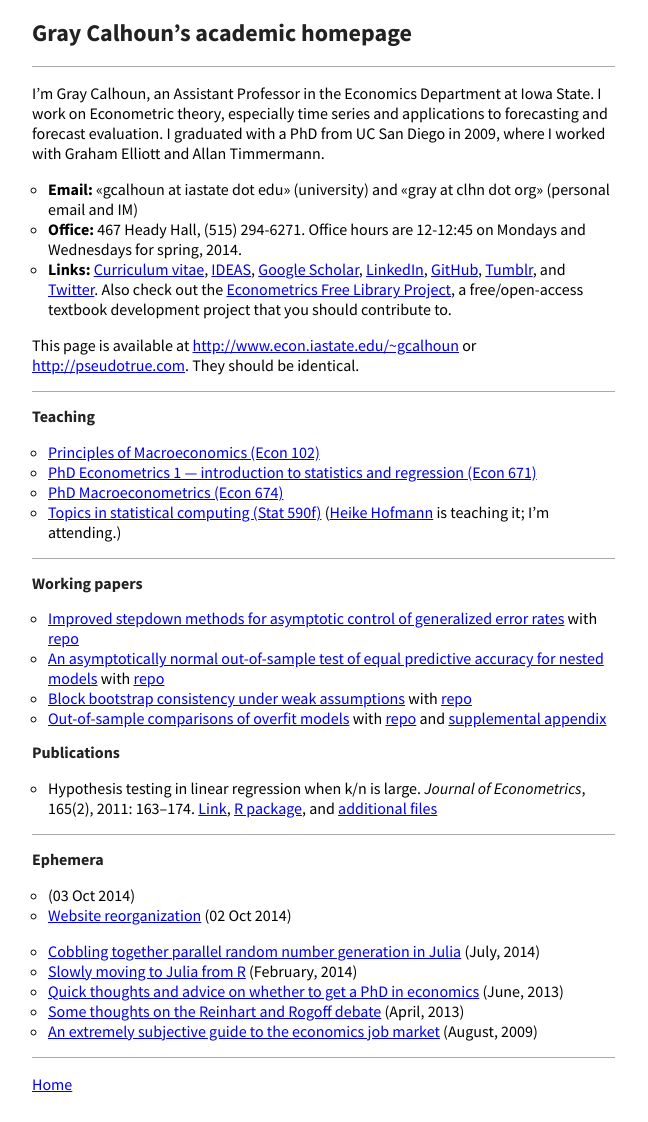
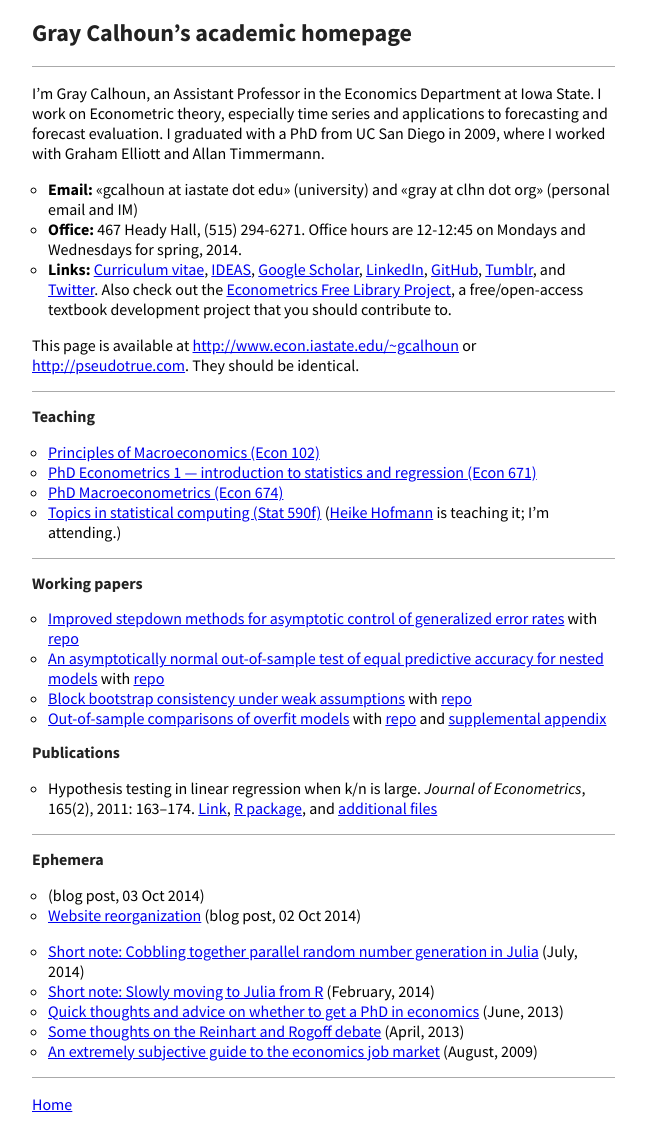
Before and after one commit to mmkuang/grayclhn.github.io, a Jekyll site: the page built from index.md, in a window 1280 px wide. Shown: the whole page, without its empty margins (0-648 px from the left). Built offline with Jekyll 4.4.1, drawn with Linux system fonts in a browser that asks for light colours; Markdown is read by kramdown in place of the engine named in the settings.

Commit message:
Tweak titles for ephemera

```diff
--- a/index.md
+++ b/index.md
@@ -73,12 +73,12 @@ This page is available at <http://www.econ.iastate.edu/~gcalhoun> or
 
 <ul>
 {% for doc in site.categories.blog %}
-<li><a href="{{ doc.url }}">{{ doc.title }}</a> ({{ doc.date | date_to_string }})</li>
+<li><a href="{{ doc.url }}">{{ doc.title }}</a> (blog post, {{ doc.date | date_to_string }})</li>
 {% endfor %}
 </ul>
 
-* [Cobbling together parallel random number generation in Julia](ephemera/parallel-rng-in-julia) (July, 2014)
-* [Slowly moving to Julia from R](ephemera/julia-intro) (February, 2014)
+* [Short note: Cobbling together parallel random number generation in Julia](ephemera/parallel-rng-in-julia) (July, 2014)
+* [Short note: Slowly moving to Julia from R](ephemera/julia-intro) (February, 2014)
 * [Quick thoughts and advice on whether to get a PhD in economics](ephemera/econ-grad-school) (June, 2013)
 * [Some thoughts on the Reinhart and Rogoff debate](ephemera/reinhart-rogoff-thoughts) (April, 2013)
 * [An extremely subjective guide to the economics job market](ephemera/job-market-notes) (August, 2009)
```
